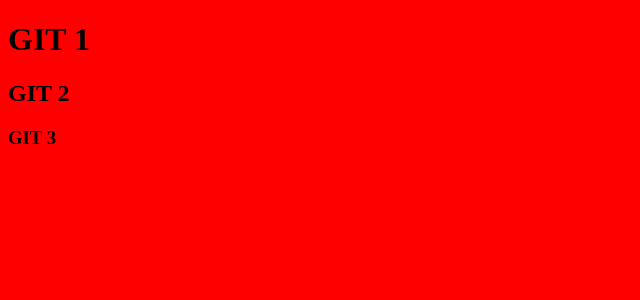
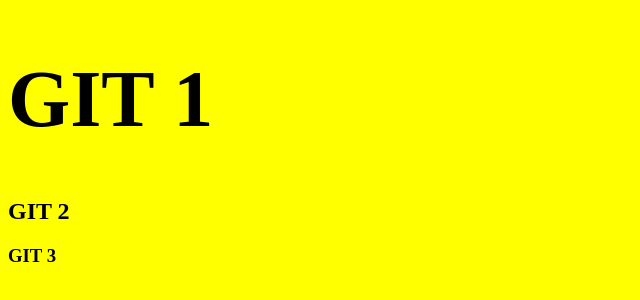
Before and after one commit to nickpanoff/site0, a plain HTML site: page index.html in a window 1280 px wide. Shown: the whole page, without its empty margins (0-640 px from the left). Drawn offline with Linux system fonts and the light colour scheme.

Commit message:
yellow & size

```diff
--- a/style.css
+++ b/style.css
@@ -1,3 +1,7 @@
 body{
-    background: red;
+    background: yellow;
 }
+
+h1{
+    font-size: 80px;
+}
```
